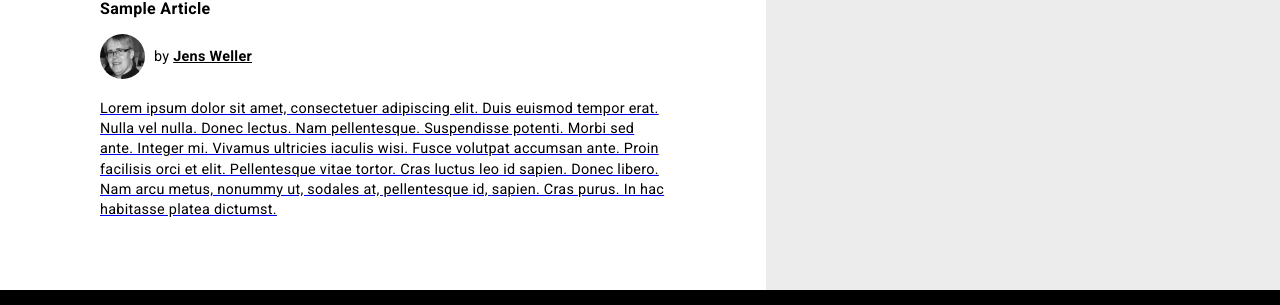
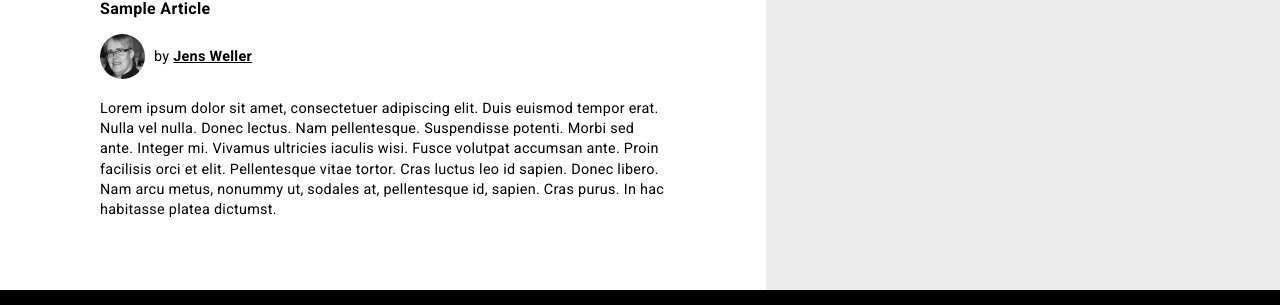
Before and after one commit to AlchemyInteractive/cpp-alliance, a Jekyll site: the page built from _posts/2018-09-21-Sample-Post.md, in a window 1280 px wide. Shown: the part 921-1226 px from the top of the page. Built offline with Jekyll 4.4.1, drawn with Linux system fonts in a browser that asks for light colours.

Commit message:
fixes link bug

```diff
--- a/_layouts/post.html
+++ b/_layouts/post.html
@@ -32,7 +32,7 @@ layout: default
 
             {{ page.author }}
 
-            {% if page.author-link %}
+            {% if page.author-id %}
             </a>
             {% endif %}
           </span>
```
